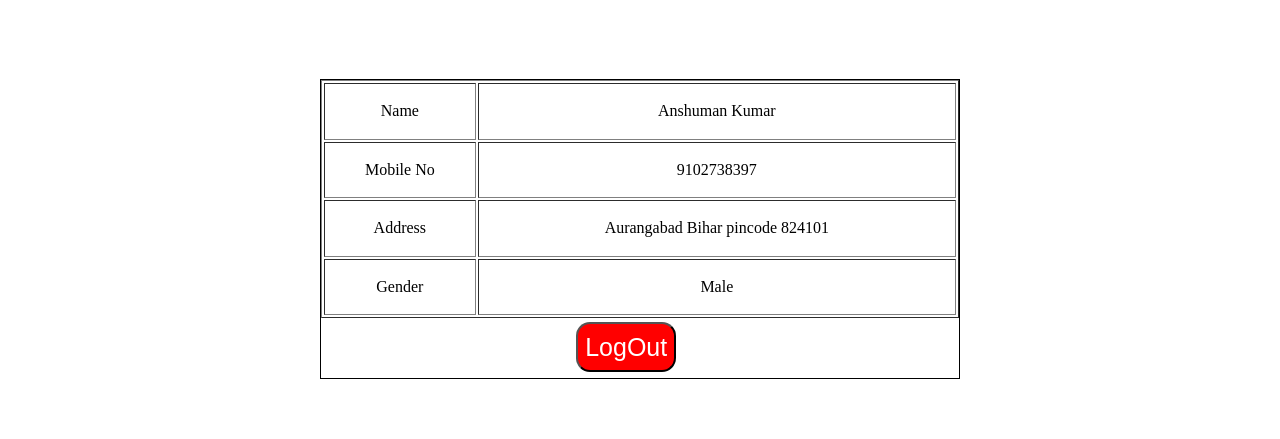
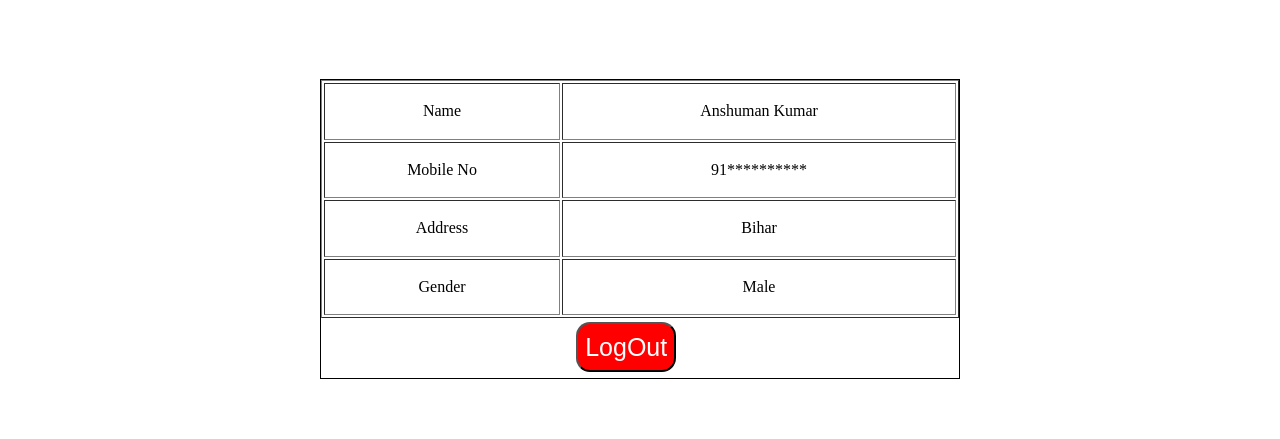
Before and after one commit to Anshuman-Kushwaha07/Myfirstwebsitepractice, a plain HTML site: page account.html in a window 1280 px wide. Shown: the part 128-567 px from the top of the page. Drawn offline with Linux system fonts and the light colour scheme.

Commit message:
updating account.html

```diff
--- a/account.html
+++ b/account.html
@@ -30,11 +30,11 @@
                         </tr>
                         <tr>
                             <td>Mobile No</td>
-                            <td>9102738397</td>
+                            <td>91**********</td>
                         </tr>
                         <tr>
                             <td>Address</td>
-                            <td>Aurangabad Bihar pincode 824101</td>
+                            <td>Bihar </td>
                         </tr>
                         <tr>
                             <td>Gender</td>
```
